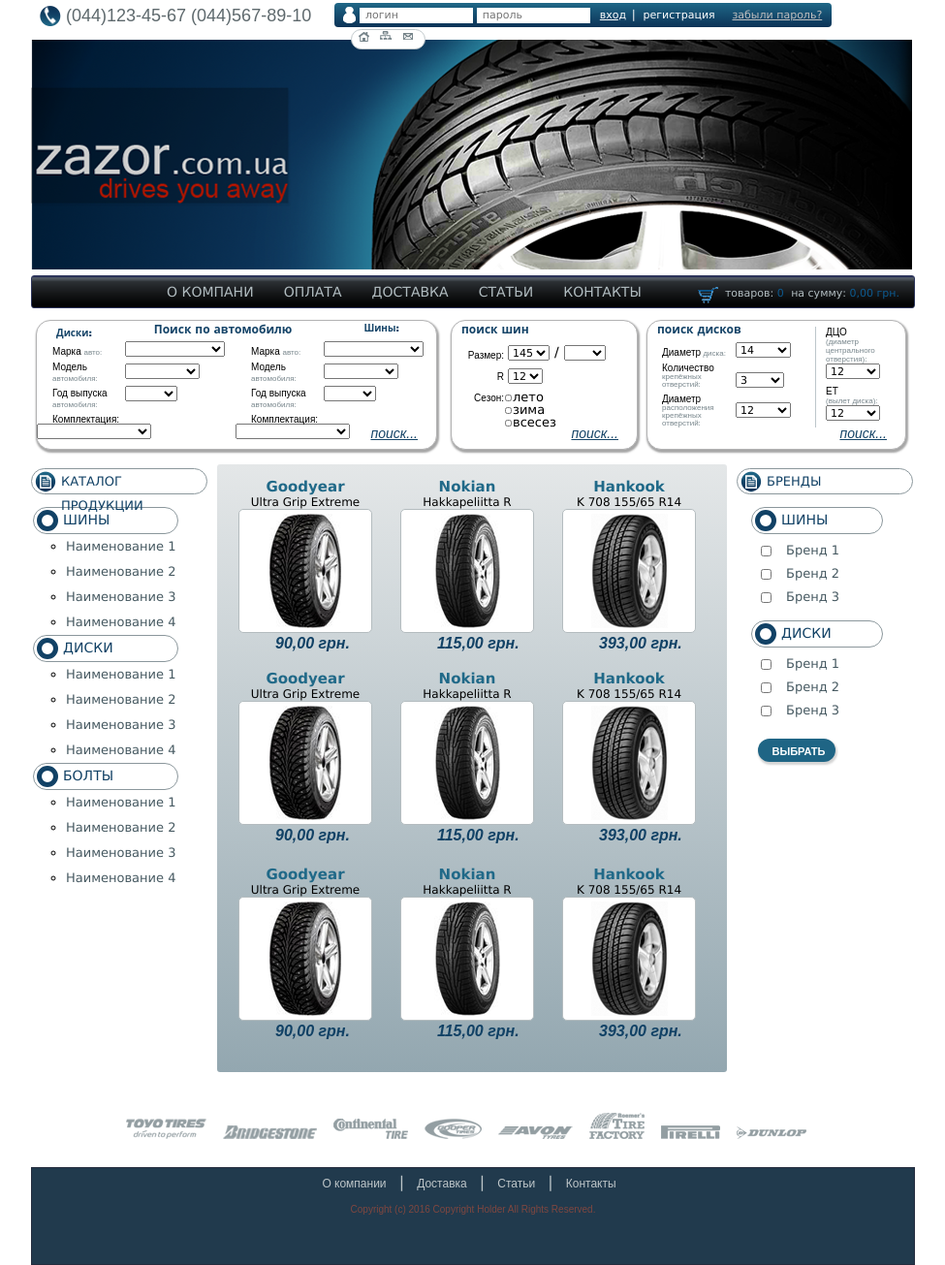
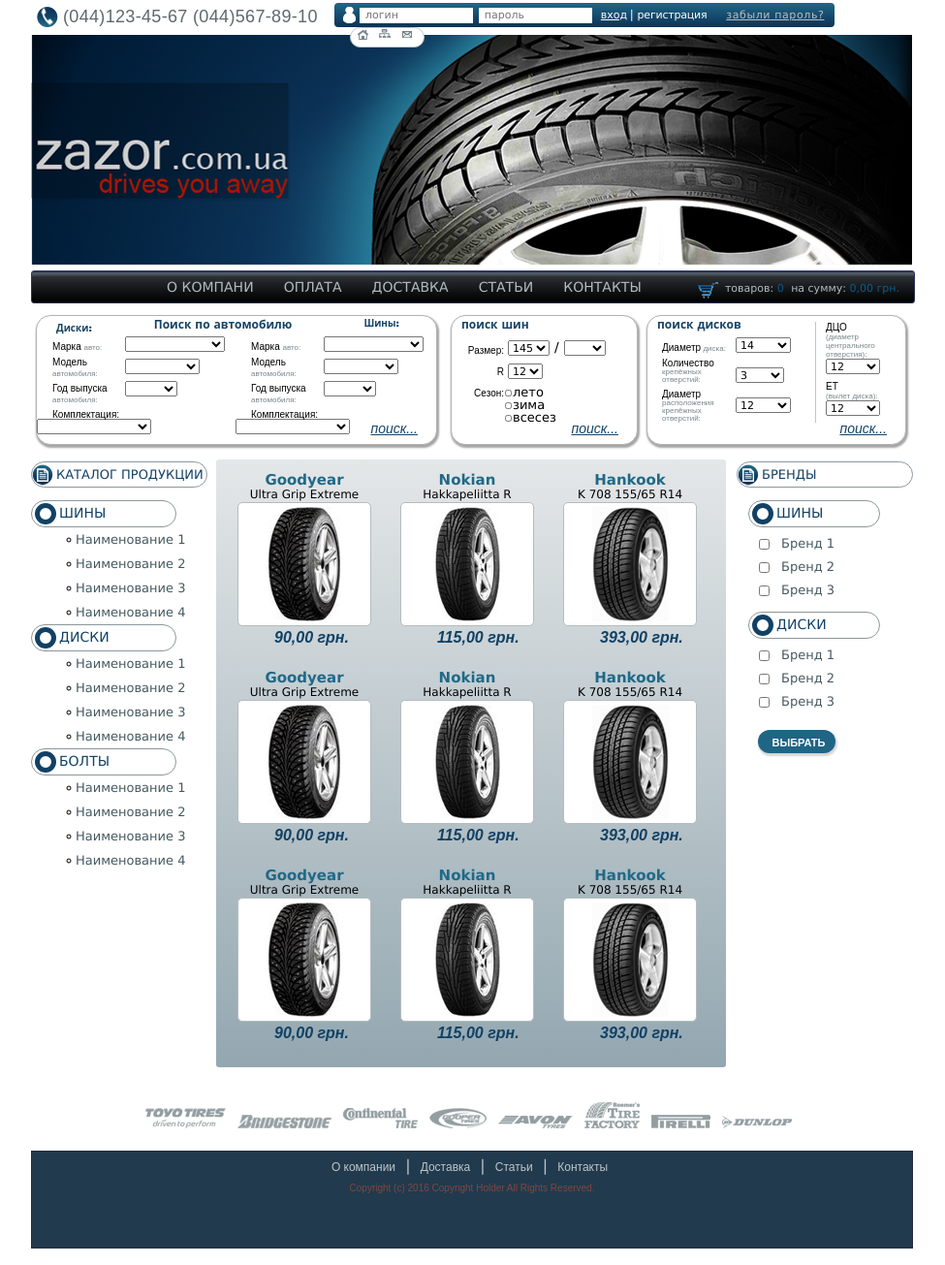
Before and after one commit to AlexNielsen/AlexNielsen.github.io, a plain HTML site: page HTML-CSS HW/06_Homework 6/index.html in a window 1280 px wide. Shown: the part 23-1328 px from the top of the page at 97% size, without its empty margins (153-1128 px from the left). Drawn offline with Linux system fonts and the light colour scheme.

Commit message:
close enough...?

```diff
--- a/HTML-CSS HW/06_Homework 6/css/style.css
+++ b/HTML-CSS HW/06_Homework 6/css/style.css
@@ -21,14 +21,24 @@
 }
 
 #phone {
-  width: 290px;
+  width: 291px;
   float: left;
-  margin: 0 17px 0 6px;
+  margin: 1px 17px 0 5px;
   font-family: Arial, 'Open sans';
   font-size: 18px;
   line-height: 26px;
   font-weight: normal;
+  letter-spacing: 0.33px;
   color: #5e696d;
+}
+
+#phone::before {
+  content: ' ';
+  width: 22px;
+  height: 22px;
+  float: left;
+  margin: 2px 5px 2px 1px;
+  background: url('../img/handset.png') no-repeat center;
 }
 
 .authorization::before {
@@ -52,6 +62,7 @@
 input {
   width: 113px;
   height: 14px;
+  margin-right: 2px;
   border: none;
   font-size: 11px;
   text-indent: 4px;
@@ -62,7 +73,7 @@
   width: 75px;
   height: 19px;
   float: left;
-  margin: 2px 0 0 17px;
+  margin: 0px 0 0 16px;
   border-radius: 15px;
   border: 1px solid #c1c8cb;
   background-color: #fff;
@@ -74,7 +85,7 @@
   width: 12px;
   height: 12px;
   display: inline-block;
-  margin: 0 0 3px 6px;
+  margin: 0 0 4px 6px;
 }
 
 .home {
@@ -103,6 +114,7 @@
 
 .enter {
   width: 39px;
+  margin: -3px;
 }
 
 .reg {
@@ -116,22 +128,23 @@
 }
 
 .authbuttons a {
-  margin: 0 4px 0 4px;
   font-size: 11px;
   text-decoration: none;
+  letter-spacing: -0.2px;
   color: #fff;
 }
 
 .authbuttons a:last-child {
-  margin: 0 10px 0 10px;
+  margin: 0 11px 0 16px;
   text-decoration: underline;
+  letter-spacing: 0.6px;
   color: #bfbfbf;
 }
 
 .poster {
   height: 237px;
   background: url('../img/blick.png') no-repeat;
-  margin: 0 0 6px 0;
+  margin: -5px 0 6px 0;
 }
 
 .nav {
@@ -446,7 +459,7 @@
     /* ОСНОВНАЯ ЧАСТЬ */
 
 .catalog {
-  margin-right: 10px;
+  margin-right: 9px;
     float: left;
 }
 
@@ -456,7 +469,7 @@
 
 .brands ul {
   padding: 0;
-  margin: 12px 0 5px 15px;
+  margin: 10px 0 5px 12px;
 }
 
 .main {
@@ -471,7 +484,7 @@
   width: 180px;
   height: 25px;
   float: left;
-  margin-top: 4px;
+  margin-top: 2px;
   padding: 0;
   border-radius: 15px;
   border: 1px solid #8b979c;
@@ -488,7 +501,7 @@
   width: 22px;
   height: 22px;
   float: left;
-  margin: 2px 5px 2px 3px;
+  margin: 2px 3px 2px 0px;
   background: url('../img/catalog.png');
 }
 
@@ -497,19 +510,9 @@
   margin: 0;
 }
 
-#phone::before {
-  content: ' ';
-  width: 22px;
-  height: 22px;
-  float: left;
-  margin: 2px 5px 2px 3px;
-  background: url('../img/handset.png') no-repeat center;
-}
-
 .topic {
   width: 148px;
   height: 26px;
-  margin-left: 2px;
   border-radius: 15px;
   border: 1px solid #8b979c;
   font-size: 14px;
@@ -531,20 +534,22 @@
   height: 12px;
   width: 12px;
   float: left;
-  margin: 2px 5px 2px 3px;
+  margin: 2px 3px 2px 3px;
   border-radius: 100%;
   border: 5px solid #114165;
 }
 
 .subtopic li {
-  margin-left: 36px;
+  margin-left: 52px;
   font-size: 13px;
-  line-height: 26px;
+  line-height: 25px;
 }
 
 .subtopic a {
   text-decoration: none;
   color: #465961;
+  position: absolute;
+  left: 46px;
 }
 
 .topic + li {
@@ -567,7 +572,7 @@
 .main li {
   float: left;
   list-style: none;
-  margin-right: 7px;
+  margin-right: 8px;
   margin-left: 22px;
 }
 
@@ -577,6 +582,7 @@
 h5 {
   margin: 0;
   text-align: center;
+  line-height: 15px;
 }
 
 h4 {
@@ -590,7 +596,7 @@
 }
 
 .price {
-  margin: 2px 0 18px 0;
+  margin: 3px 0 25px 0;
   font-family: Arial, 'Open sans';
   font-size: 16px;
   font-style: italic;
@@ -600,7 +606,7 @@
 }
 
 .mid {
-    margin: 2px 0 22px 0;
+    margin: 3px 0 25px 0;
 }
 
 .tirecontainer {
@@ -639,7 +645,7 @@
 #tire3 {
   width: 11px;
   height: 11px;
-  margin: 0 15px 0 25px;
+  margin: 0 12px 0 23px;
   vertical-align: middle;
 }
 
@@ -671,32 +677,31 @@
 }
 
 .logos {
-  margin: 42px auto 25px;
+  margin: 36px auto 19px;
   text-align: center;
 }
 
 .logos > img {
-  margin-right: 12px;
+  margin-right: 7px;
 }
 
                     /* FOOTER */
 
 .footer {
   height: 99px;
-  width: inherit;
   border: 1px solid #242c3e;
   text-align: center;
   background-color: #213a4d;
 }
 
 .bottom-nav {
-  margin: 5px auto 13px;
+  margin: 5px auto 8px;
   padding: 0;
 }
 
 .bottom-nav > li {
   display: inline-block;
-  margin-right: 8px;
+  margin-right: 5px;
   color: #bec6c9;
 }
 
```
